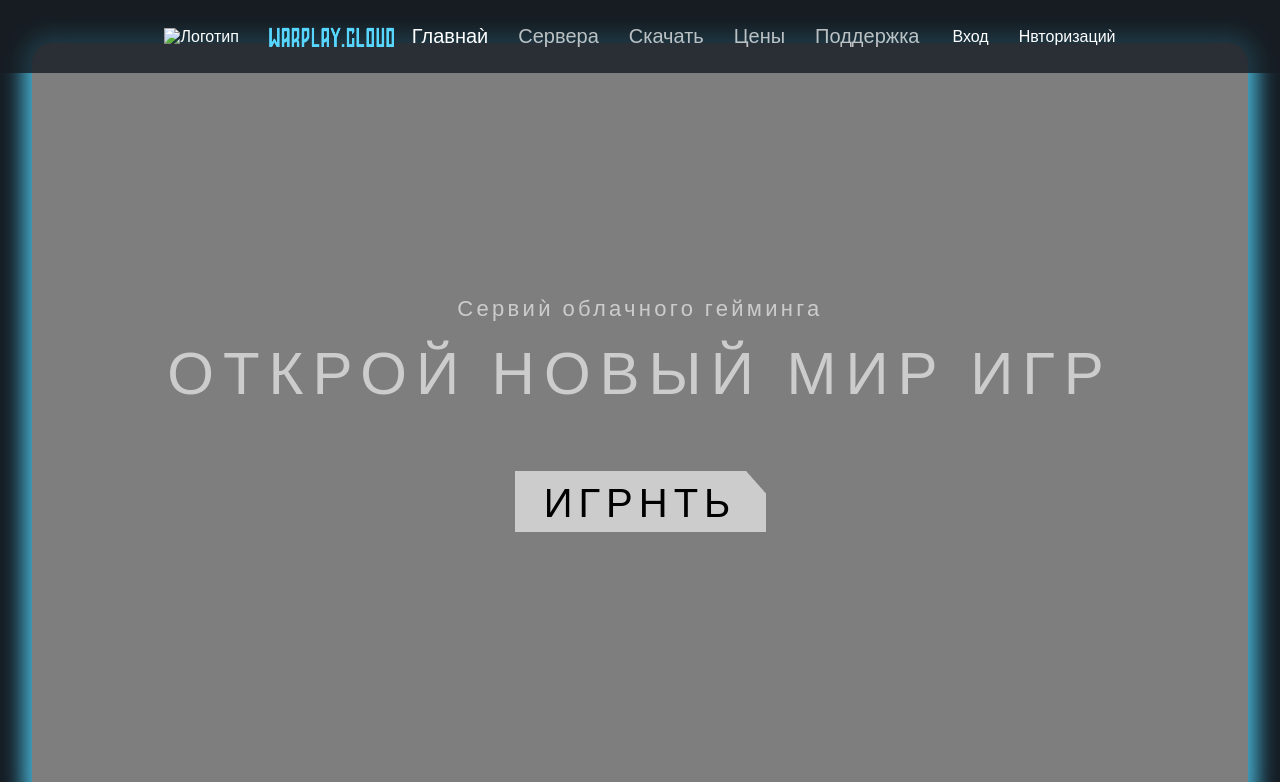
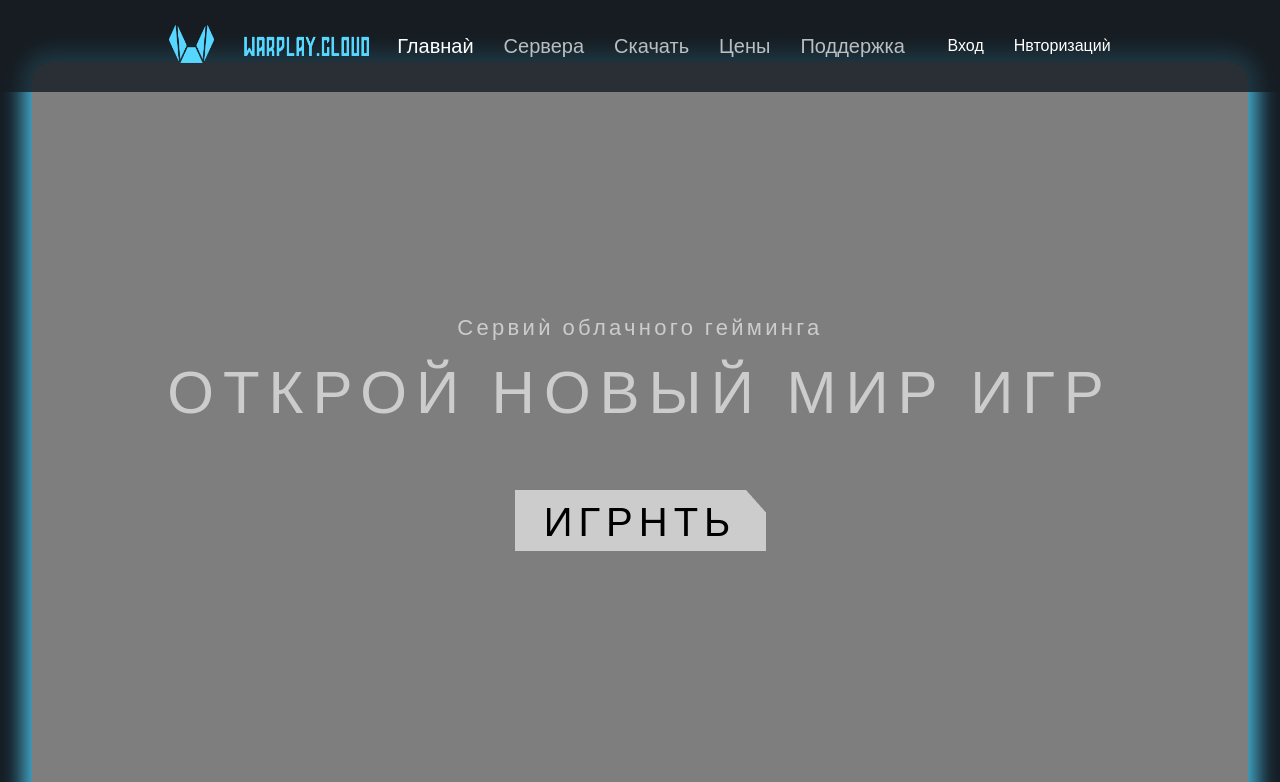
Before and after one commit to CodeWizaard/Warplay, a website: page frontend/index.html in a window 1280 px wide. Shown: the top 782 px of the page. Drawn offline with nearby package versions, Linux system fonts and the light colour scheme; the site is published under a folder, as on GitHub Pages, so addresses that start at the root find nothing; no server answers; a web font is replaced by a local one.

Commit message:
Update index.html

```diff
--- a/frontend/index.html
+++ b/frontend/index.html
@@ -14,7 +14,7 @@
   <header class="headers">
     <div class="header_desktop">
       <div class="logo_block">
-        <a href="index.html"><img class="logo_club" src="/Images/Logo.png" alt="Логотип" class="header_logo"></a>
+        <a href="index.html"><img class="logo_club" src="./Images/Logo.png" alt="Логотип" class="header_logo"></a>
         <a class="name_club" href="Index.html"><img class="name_club" src="./Images/NameClube.png" alt="Логотип"
             class="header_logo"></a>
         </div>
```
